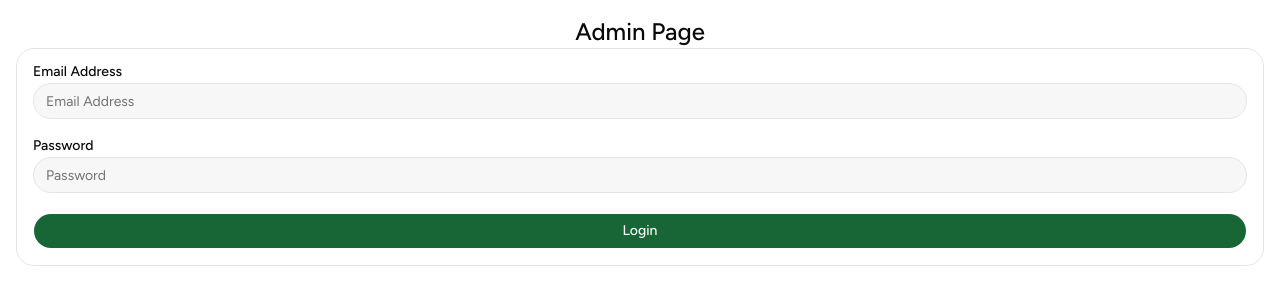
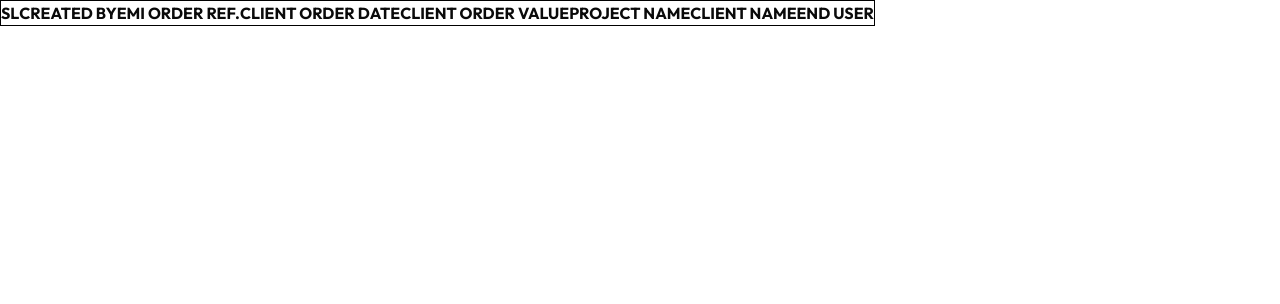
Before and after one commit to GatorAlli/FelixAdmin, a Next.js app: page / in a window 1280 px wide. Shown: the top 304 px of the page. Built offline with nearby package versions, Linux system fonts and the light colour scheme.

Commit message:
Added table to the home page

```diff
--- a/app/PageBody.tsx
+++ b/app/PageBody.tsx
@@ -6,7 +6,7 @@ export default function PageBody() {
   return (
     <div className="p-4">
       <Label className=" justify-center text-2xl">Admin Page</Label>
-      <div className="border p-4 rounded-2xl flex flex-col gap-5">
+      <div className="border p-4 flex flex-col gap-5">
         <div className="flex flex-col gap-1">
           <Label>Email Address</Label>
           <Input placeholder="Email Address" type="email" />
--- a/app/globals.css
+++ b/app/globals.css
@@ -5,7 +5,7 @@
 @custom-variant dark (&:is(.dark *));
 
 @theme inline {
-    --font-heading: var(--font-sans);
+    --font-heading: var(--font-heading);
     --font-sans: var(--font-sans);
     --color-sidebar-ring: var(--sidebar-ring);
     --color-sidebar-border: var(--sidebar-border);
@@ -52,10 +52,10 @@
     --card-foreground: oklch(0.145 0 0);
     --popover: oklch(1 0 0);
     --popover-foreground: oklch(0.145 0 0);
-    --primary: oklch(0.205 0 0);
-    --primary-foreground: oklch(0.985 0 0);
-    --secondary: oklch(0.97 0 0);
-    --secondary-foreground: oklch(0.205 0 0);
+    --primary: oklch(0.527 0.154 150.069);
+    --primary-foreground: oklch(0.982 0.018 155.826);
+    --secondary: oklch(0.967 0.001 286.375);
+    --secondary-foreground: oklch(0.21 0.006 285.885);
     --muted: oklch(0.97 0 0);
     --muted-foreground: oklch(0.556 0 0);
     --accent: oklch(0.97 0 0);
@@ -72,8 +72,8 @@
     --radius: 0.625rem;
     --sidebar: oklch(0.985 0 0);
     --sidebar-foreground: oklch(0.145 0 0);
-    --sidebar-primary: oklch(0.205 0 0);
-    --sidebar-primary-foreground: oklch(0.985 0 0);
+    --sidebar-primary: oklch(0.627 0.194 149.214);
+    --sidebar-primary-foreground: oklch(0.982 0.018 155.826);
     --sidebar-accent: oklch(0.97 0 0);
     --sidebar-accent-foreground: oklch(0.205 0 0);
     --sidebar-border: oklch(0.922 0 0);
@@ -89,9 +89,9 @@
     --card-foreground: oklch(0.985 0 0);
     --popover: oklch(0.205 0 0);
     --popover-foreground: oklch(0.985 0 0);
-    --primary: oklch(0.922 0 0);
-    --primary-foreground: oklch(0.205 0 0);
-    --secondary: oklch(0.269 0 0);
+    --primary: oklch(0.448 0.119 151.328);
+    --primary-foreground: oklch(0.982 0.018 155.826);
+    --secondary: oklch(0.274 0.006 286.033);
     --secondary-foreground: oklch(0.985 0 0);
     --muted: oklch(0.269 0 0);
     --muted-foreground: oklch(0.708 0 0);
@@ -108,8 +108,8 @@
     --chart-5: oklch(0.269 0 0);
     --sidebar: oklch(0.205 0 0);
     --sidebar-foreground: oklch(0.985 0 0);
-    --sidebar-primary: oklch(0.488 0.243 264.376);
-    --sidebar-primary-foreground: oklch(0.985 0 0);
+    --sidebar-primary: oklch(0.723 0.219 149.579);
+    --sidebar-primary-foreground: oklch(0.982 0.018 155.826);
     --sidebar-accent: oklch(0.269 0 0);
     --sidebar-accent-foreground: oklch(0.985 0 0);
     --sidebar-border: oklch(1 0 0 / 10%);
--- a/app/layout.tsx
+++ b/app/layout.tsx
@@ -1,7 +1,9 @@
 import type { Metadata } from "next";
-import { Geist, Geist_Mono, Figtree } from "next/font/google";
+import { Geist, Geist_Mono, Figtree, Outfit } from "next/font/google";
 import "./globals.css";
 import { cn } from "@/lib/utils";
+
+const outfitHeading = Outfit({subsets:['latin'],variable:'--font-heading'});
 
 const figtree = Figtree({subsets:['latin'],variable:'--font-sans'});
 
@@ -24,7 +26,7 @@ export default function RootLayout({ children }: LayoutProps<"/">) {
   return (
     <html
       lang="en"
-      className={cn("h-full", "antialiased", geistSans.variable, geistMono.variable, "font-sans", figtree.variable)}
+      className={cn("h-full", "antialiased", geistSans.variable, geistMono.variable, "font-sans", figtree.variable, outfitHeading.variable)}
     >
       <body className="min-h-full flex flex-col">{children}</body>
     </html>
--- a/app/page.tsx
+++ b/app/page.tsx
@@ -1,8 +1,9 @@
 import PageBody from "./PageBody";
+import { Home } from "./pages/home/page";
 export default function App() {
   return (
     <div>
-      <PageBody />
+      <Home />
     </div>
   );
 }
--- /dev/null
+++ b/app/pages/home/page.tsx
@@ -0,0 +1,25 @@
+import { Label } from "@/components/ui/label";
+
+export function Home() {
+  return (
+    <div>
+      <div>
+        <table>
+          <thead className="gap-3 border border-black font-heading">
+            <tr>
+              <th>SL</th>
+              <th>CREATED BY</th>
+              <th>EMI ORDER REF.</th>
+              <th>CLIENT ORDER DATE</th>
+              <th>CLIENT ORDER VALUE</th>
+              <th>PROJECT NAME</th>
+              <th>CLIENT NAME</th>
+              <th>END USER</th>
+            </tr>
+          </thead>
+          <tbody></tbody>
+        </table>
+      </div>
+    </div>
+  );
+}
--- a/components/ui/button.tsx
+++ b/components/ui/button.tsx
@@ -3,31 +3,31 @@ import { cva, type VariantProps } from "class-variance-authority"
 import { cn } from "cn"
 
 const buttonVariants = cva(
-  "group/button inline-flex shrink-0 items-center justify-center rounded-4xl border border-transparent bg-clip-padding text-sm font-medium whitespace-nowrap transition-all outline-none select-none focus-visible:border-ring focus-visible:ring-[3px] focus-visible:ring-ring/50 active:not-aria-[haspopup]:translate-y-px disabled:pointer-events-none disabled:opacity-50 aria-invalid:border-destructive aria-invalid:ring-[3px] aria-invalid:ring-destructive/20 dark:aria-invalid:border-destructive/50 dark:aria-invalid:ring-destructive/40 [&_svg]:pointer-events-none [&_svg]:shrink-0 [&_svg:not([class*='size-'])]:size-4",
+  "group/button inline-flex shrink-0 items-center justify-center rounded-none border border-transparent bg-clip-padding text-xs font-semibold tracking-widest whitespace-nowrap uppercase transition-all outline-none select-none focus-visible:border-ring focus-visible:ring-2 focus-visible:ring-ring/30 active:not-aria-[haspopup]:translate-y-px disabled:pointer-events-none disabled:opacity-50 aria-invalid:border-destructive aria-invalid:ring-2 aria-invalid:ring-destructive/20 dark:aria-invalid:border-destructive/50 dark:aria-invalid:ring-destructive/40 [&_svg]:pointer-events-none [&_svg]:shrink-0 [&_svg:not([class*='size-'])]:size-3.5",
   {
     variants: {
       variant: {
         default: "bg-primary text-primary-foreground hover:bg-primary/80",
         outline:
-          "border-border bg-input/30 hover:bg-input/50 hover:text-foreground aria-expanded:bg-muted aria-expanded:text-foreground",
+          "border-border bg-transparent hover:bg-muted hover:text-foreground aria-expanded:bg-muted aria-expanded:text-foreground dark:hover:bg-input/30",
         secondary:
           "bg-secondary text-secondary-foreground hover:bg-[color-mix(in_oklch,var(--secondary),var(--foreground)_5%)] aria-expanded:bg-secondary aria-expanded:text-secondary-foreground",
         ghost:
           "hover:bg-muted hover:text-foreground aria-expanded:bg-muted aria-expanded:text-foreground dark:hover:bg-muted/50",
         destructive:
           "bg-destructive/10 text-destructive hover:bg-destructive/20 focus-visible:border-destructive/40 focus-visible:ring-destructive/20 dark:bg-destructive/20 dark:hover:bg-destructive/30 dark:focus-visible:ring-destructive/40",
-        link: "text-primary underline-offset-4 hover:underline",
+        link: "text-primary underline underline-offset-4 hover:underline",
       },
       size: {
         default:
-          "h-9 gap-1.5 px-3 has-data-[icon=inline-end]:pr-2.5 has-data-[icon=inline-start]:pl-2.5",
-        xs: "h-6 gap-1 px-2.5 text-xs has-data-[icon=inline-end]:pr-2 has-data-[icon=inline-start]:pl-2 [&_svg:not([class*='size-'])]:size-3",
-        sm: "h-8 gap-1 px-3 has-data-[icon=inline-end]:pr-2 has-data-[icon=inline-start]:pl-2",
-        lg: "h-10 gap-1.5 px-4 has-data-[icon=inline-end]:pr-3 has-data-[icon=inline-start]:pl-3",
-        icon: "size-9",
-        "icon-xs": "size-6 [&_svg:not([class*='size-'])]:size-3",
-        "icon-sm": "size-8",
-        "icon-lg": "size-10",
+          "h-10 gap-1.5 px-6 has-data-[icon=inline-end]:pr-4 has-data-[icon=inline-start]:pl-4",
+        xs: "h-7 gap-1 px-3 has-data-[icon=inline-end]:pr-2 has-data-[icon=inline-start]:pl-2 [&_svg:not([class*='size-'])]:size-3",
+        sm: "h-9 gap-1 px-4 has-data-[icon=inline-end]:pr-3 has-data-[icon=inline-start]:pl-3",
+        lg: "h-11 gap-1.5 px-8 has-data-[icon=inline-end]:pr-5 has-data-[icon=inline-start]:pl-5",
+        icon: "size-10",
+        "icon-xs": "size-7 [&_svg:not([class*='size-'])]:size-3",
+        "icon-sm": "size-9",
+        "icon-lg": "size-11",
       },
     },
     defaultVariants: {
--- a/components/ui/input.tsx
+++ b/components/ui/input.tsx
@@ -1,6 +1,6 @@
-import * as React from "react"
-import { Input as InputPrimitive } from "@base-ui/react/input"
-import { cn } from "cn"
+import * as React from "react";
+import { Input as InputPrimitive } from "@base-ui/react/input";
+import { cn } from "cn";
 
 function Input({ className, type, ...props }: React.ComponentProps<"input">) {
   return (
@@ -8,12 +8,12 @@ function Input({ className, type, ...props }: React.ComponentProps<"input">) {
       type={type}
       data-slot="input"
       className={cn(
-        "h-9 w-full min-w-0 rounded-4xl border border-input bg-input/30 px-3 py-1 text-base transition-colors outline-none file:inline-flex file:h-7 file:border-0 file:bg-transparent file:text-sm file:font-medium file:text-foreground placeholder:text-muted-foreground focus-visible:border-ring focus-visible:ring-[3px] focus-visible:ring-ring/50 disabled:pointer-events-none disabled:cursor-not-allowed disabled:opacity-50 aria-invalid:border-destructive aria-invalid:ring-[3px] aria-invalid:ring-destructive/20 md:text-sm dark:aria-invalid:border-destructive/50 dark:aria-invalid:ring-destructive/40",
-        className
+        "h-10 w-full min-w-0 border border-b-input bg-transparent px-0 py-1 text-base transition-[color,border-color] outline-none file:inline-flex file:h-7 file:border-0 file:bg-transparent file:text-sm file:font-medium file:text-foreground placeholder:text-muted-foreground focus-visible:border-b-ring disabled:pointer-events-none disabled:cursor-not-allowed disabled:opacity-50 aria-invalid:border-b-destructive md:text-sm dark:aria-invalid:border-b-destructive/50",
+        className,
       )}
       {...props}
     />
-  )
+  );
 }
 
-export { Input }
+export { Input };
--- a/components/ui/label.tsx
+++ b/components/ui/label.tsx
@@ -8,7 +8,7 @@ function Label({ className, ...props }: React.ComponentProps<"label">) {
     <label
       data-slot="label"
       className={cn(
-        "flex items-center gap-2 text-sm leading-none font-medium select-none group-data-[disabled=true]:pointer-events-none group-data-[disabled=true]:opacity-50 peer-disabled:cursor-not-allowed peer-disabled:opacity-50",
+        "flex items-center gap-2 text-xs font-semibold tracking-wide uppercase select-none group-data-[disabled=true]:pointer-events-none group-data-[disabled=true]:opacity-50 peer-disabled:cursor-not-allowed peer-disabled:opacity-50 peer-data-[slot=checkbox]:text-sm peer-data-[slot=checkbox]:font-normal peer-data-[slot=checkbox]:tracking-normal peer-data-[slot=checkbox]:normal-case peer-data-[slot=radio-group-item]:text-sm peer-data-[slot=radio-group-item]:font-normal peer-data-[slot=radio-group-item]:tracking-normal peer-data-[slot=radio-group-item]:normal-case peer-data-[slot=switch]:text-sm peer-data-[slot=switch]:font-normal peer-data-[slot=switch]:tracking-normal peer-data-[slot=switch]:normal-case",
         className
       )}
       {...props}
--- a/package.json
+++ b/package.json
@@ -12,6 +12,7 @@
     "@base-ui/react": "^1.8.0",
     "@hugeicons/core-free-icons": "^4.3.5",
     "@hugeicons/react": "^1.1.10",
+    "@phosphor-icons/react": "^2.1.10",
     "@supabase/ssr": "^0.12.7",
     "@supabase/supabase-js": "^2.117.2",
     "class-variance-authority": "^0.7.1",
@@ -22,7 +23,7 @@
     "pg": "^8.23.1",
     "react": "19.2.8",
     "react-dom": "19.2.8",
-    "shadcn": "^4.21.1",
+    "shadcn": "^4.21.2",
     "tw-animate-css": "^1.4.0"
   },
   "devDependencies": {
```
Also changed, not shown: components.json, 1 other file (tests, documents, lock files or other folders).
